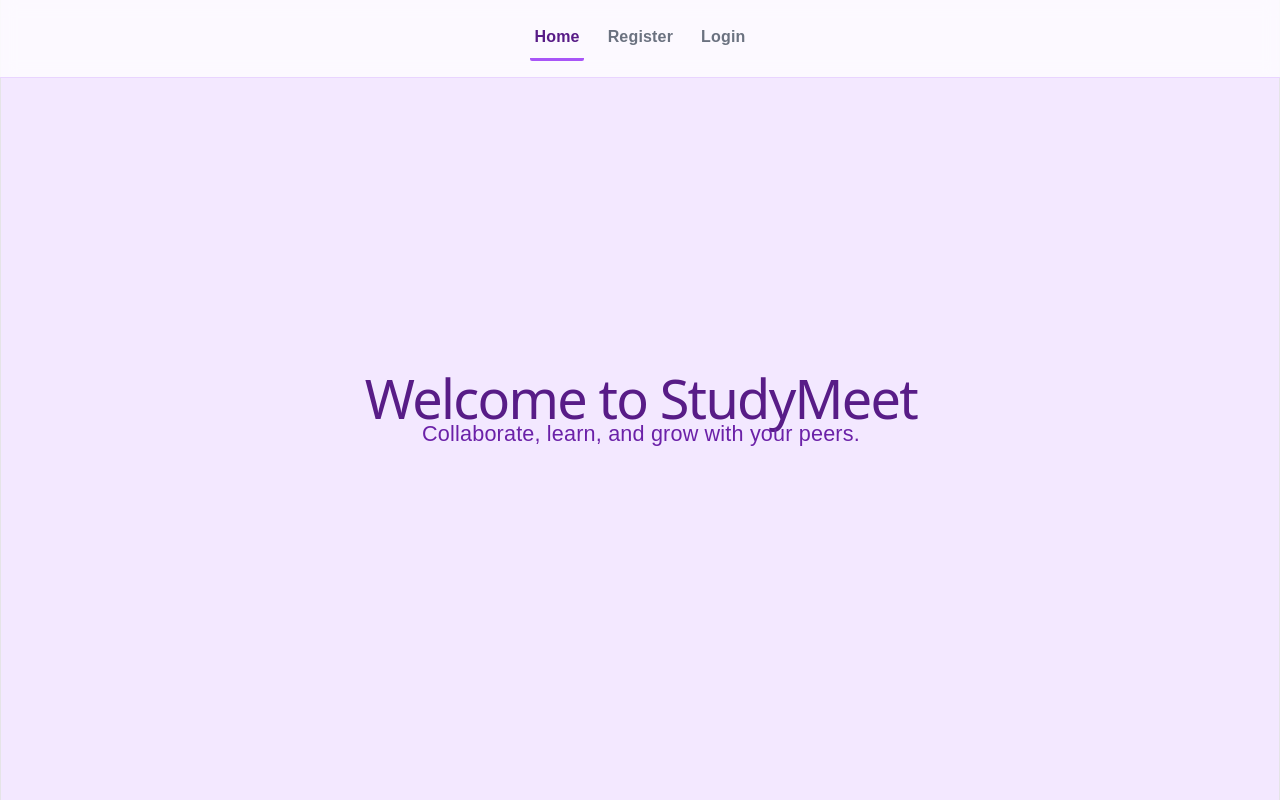
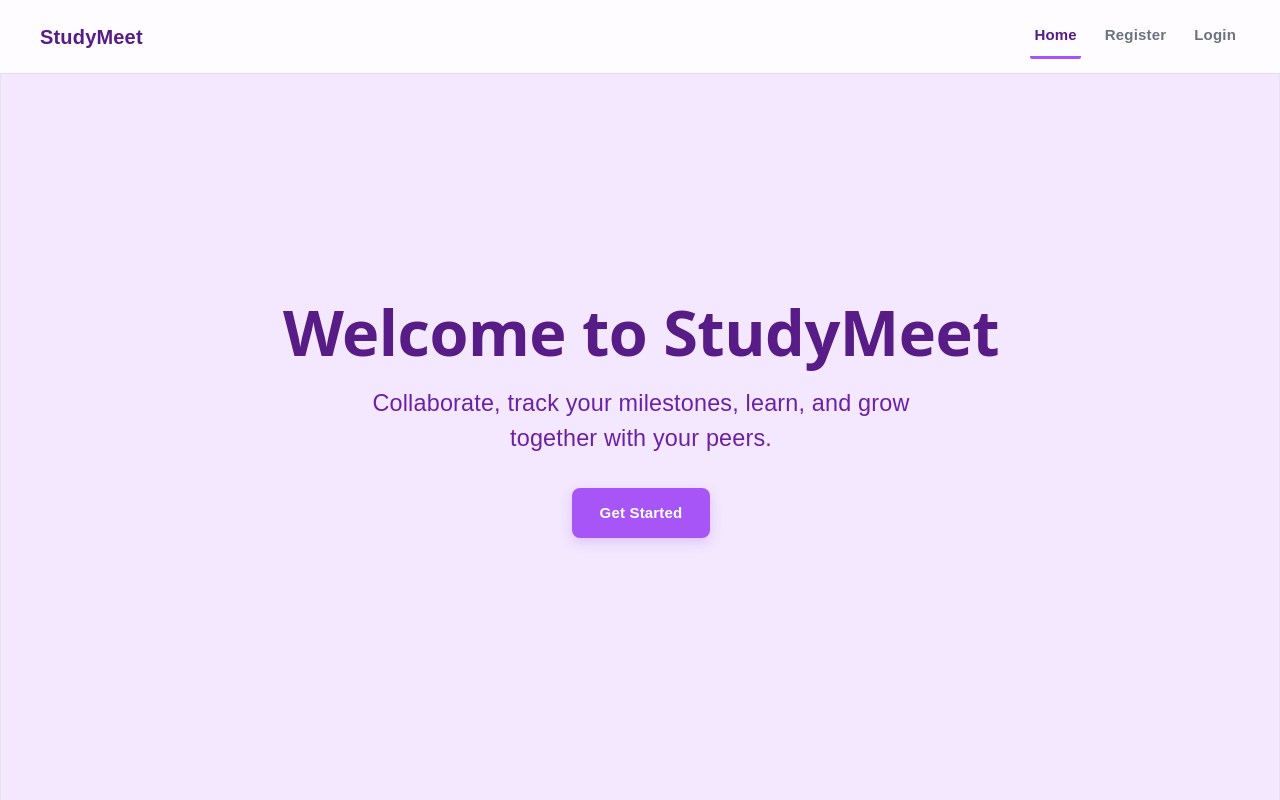
Before and after one commit to snehaKh819/studymeet, a React app in the folder frontend/: page / in a window 1280 px wide. Built offline with nearby package versions, Linux system fonts and the light colour scheme; the HTML template or start-up script is replaced by a standard one.

Commit message:
Enhanced Home page

```diff
--- a/frontend/src/App.jsx
+++ b/frontend/src/App.jsx
@@ -7,9 +7,9 @@ function App() {
   const [hoveredTab, setHoveredTab] = useState(null);
 
   const getNavStyle = (isActive, tabId) => ({
-    marginRight: tabId !== 'login' ? '20px' : '0px',
+    marginLeft: '20px',
     textDecoration: 'none',
-    fontSize: '16px',
+    fontSize: '15px',
     fontWeight: '600',
     padding: '8px 4px',
     position: 'relative',
@@ -27,15 +27,25 @@ function App() {
         left: 0,
         right: 0,
         display: 'flex',
-        justifyContent: 'center',
-        padding: '16px',
-        backgroundColor: 'rgba(255, 255, 255, 0.75)',
-        backdropFilter: 'blur(8px)',
+        justifyContent: 'space-between',
+        alignItems: 'center',
+        padding: '14px 40px',
+        backgroundColor: 'rgba(255, 255, 255, 0.85)',
+        backdropFilter: 'blur(10px)',
         borderBottom: '1px solid #e9d5ff',
         zIndex: 10,
-        fontFamily: 'sans-serif'
+        fontFamily: 'sans-serif',
+        boxSizing: 'border-box'
       }}>
 
+        <NavLink
+          to="/"
+          style={{ textDecoration: 'none', color: '#581c87', fontWeight: '800', fontSize: '20px' }}
+        >
+          StudyMeet
+        </NavLink>
+
+        <div style={{ display: 'flex', alignItems: 'center' }}>
           <NavLink
             to="/"
             style={({ isActive }) => getNavStyle(isActive, 'home')}
@@ -62,6 +72,7 @@ function App() {
           >
             Login
           </NavLink>
+        </div>
       </nav>
 
       <Routes>
@@ -71,21 +82,57 @@ function App() {
         <Route path="/" element={
           <div style={{
             backgroundColor: "#f3e8ff",
-            height: "100vh",
+            minHeight: "100vh",
             width: "100vw",
             display: "flex",
             flexDirection: "column",
             justifyContent: "center",
             alignItems: "center",
             fontFamily: "sans-serif",
-            boxSizing: "border-box"
+            boxSizing: "border-box",
+            padding: "20px"
           }}>
-            <h1 style={{ color: '#581c87', fontSize: '3rem', marginBottom: '10px', textAlign: 'center' }}>
+            <h1 style={{
+              color: '#581c87',
+              fontSize: 'clamp(2.5rem, 6vw, 3.5rem)',
+              marginBottom: '16px',
+              fontWeight: '800',
+              textAlign: 'center',
+              lineHeight: '1.2',
+              letterSpacing: '-0.5px'
+            }}>
               Welcome to StudyMeet
             </h1>
-            <p style={{ color: '#6b21a8', fontSize: '1.2rem', margin: 0, textAlign: 'center' }}>
-              Collaborate, learn, and grow with your peers.
+
+            <p style={{
+              color: '#6b21a8',
+              fontSize: 'clamp(1.1rem, 2.5vw, 1.3rem)',
+              margin: '0 0 32px 0',
+              textAlign: 'center',
+              maxWidth: '540px',
+              lineHeight: '1.5'
+            }}>
+              Collaborate, track your milestones, learn, and grow together with your peers.
             </p>
+
+            <NavLink
+              to="/login"
+              style={{
+                padding: '12px 28px',
+                backgroundColor: '#a855f7',
+                color: 'white',
+                textDecoration: 'none',
+                borderRadius: '8px',
+                fontWeight: '600',
+                fontSize: '15px',
+                boxShadow: '0 4px 12px rgba(168, 85, 247, 0.25)',
+                transition: 'background-color 0.2s'
+              }}
+              onMouseOver={(e) => e.target.style.backgroundColor = '#9333ea'}
+              onMouseOut={(e) => e.target.style.backgroundColor = '#a855f7'}
+            >
+              Get Started
+            </NavLink>
           </div>
         } />
       </Routes>
--- a/frontend/src/index.css
+++ b/frontend/src/index.css
@@ -118,5 +118,5 @@ html, body, #root {
   overflow-x: hidden;
   box-sizing: border-box;
   font-family: -apple-system, BlinkMacSystemFont, "Segoe UI", Roboto, sans-serif;
-  background-color: #f3e8ff; /* Lavender background across the entire app */
+  background-color: #f3e8ff;
 }
```
Lines whose indentation alone changed are shown as unchanged.
